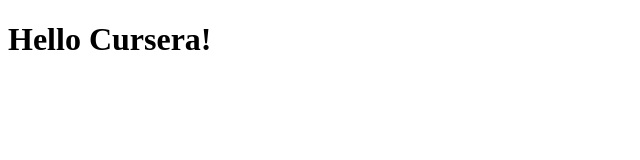
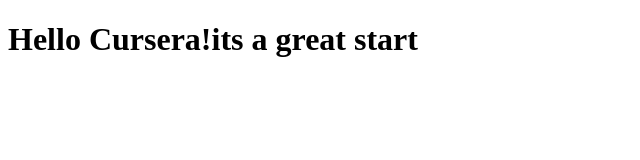
Before and after one commit to T-Hassan/Coursera-Test, a plain HTML site: page site/index.html in a window 1280 px wide. Shown: the whole page, without its empty margins (0-640 px from the left). Drawn offline with Linux system fonts and the light colour scheme.

Commit message:
Small addition

```diff
--- a/site/index.html
+++ b/site/index.html
@@ -5,6 +5,6 @@
 	<title>Hello Cursera!</title>
 </head>
 <body>
-<h1>Hello Cursera!<h1>
+<h1>Hello Cursera!its a great start<h1>
 </body>
 </html>
```
